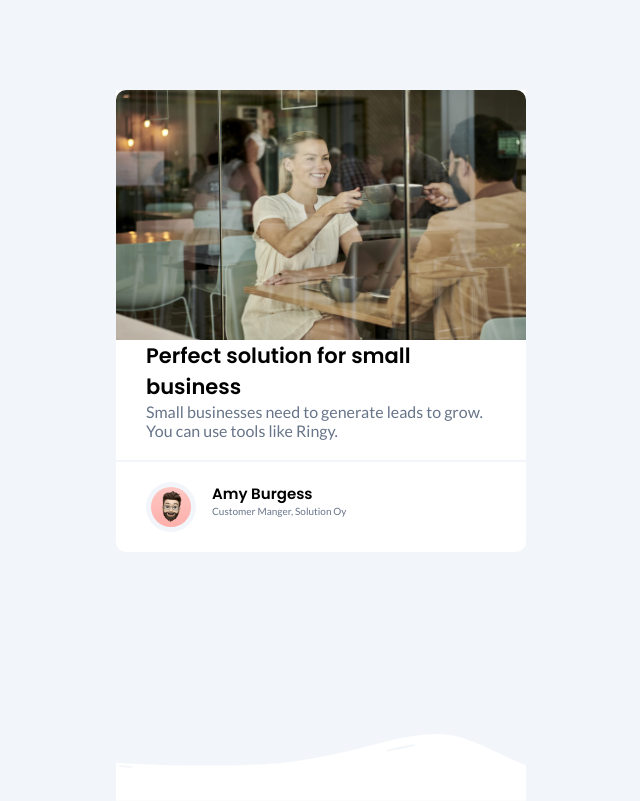
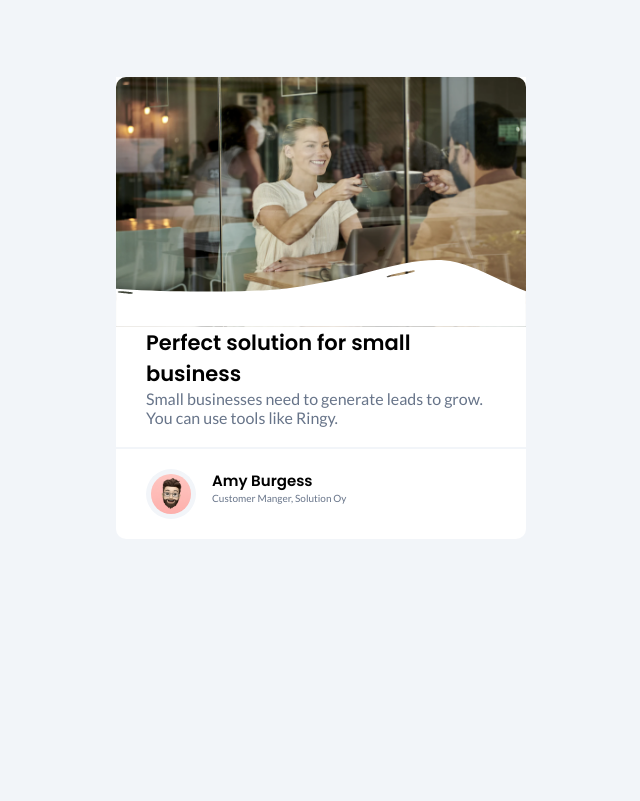
Before and after one commit to topi6035/business_blog, a plain HTML site: page index.html in a window 1280 px wide. Shown: the whole page, without its empty margins (319-959 px from the left). Drawn offline with Linux system fonts and the light colour scheme.

Commit message:
Update style.css

```diff
--- a/style.css
+++ b/style.css
@@ -5,7 +5,7 @@ body{
        background-color: #F2F5F9;
     }
     .container{
-    padding-top: 7%;
+        padding-top: 6%;
         display: flex;
         justify-content: center;
         /* align-items: center; */
@@ -38,7 +38,9 @@ body{
     .svg{
         position:absolute;
         z-index: -1;
-    bottom: -1px;
+        /* bottom: 300px; */
+        /* padding-bottom: 1px; */
+        /* background-color: #FFFFFF; */
     }
 
     .autor{
```
Lines whose indentation alone changed are shown as unchanged.
